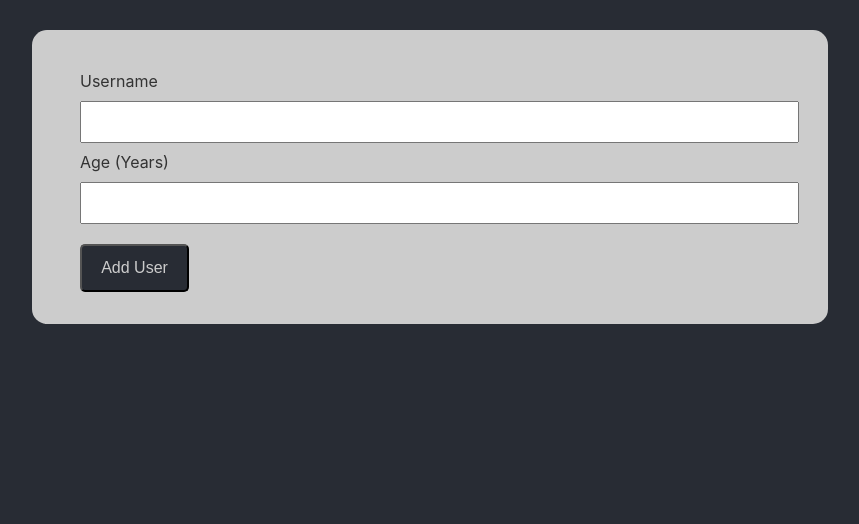
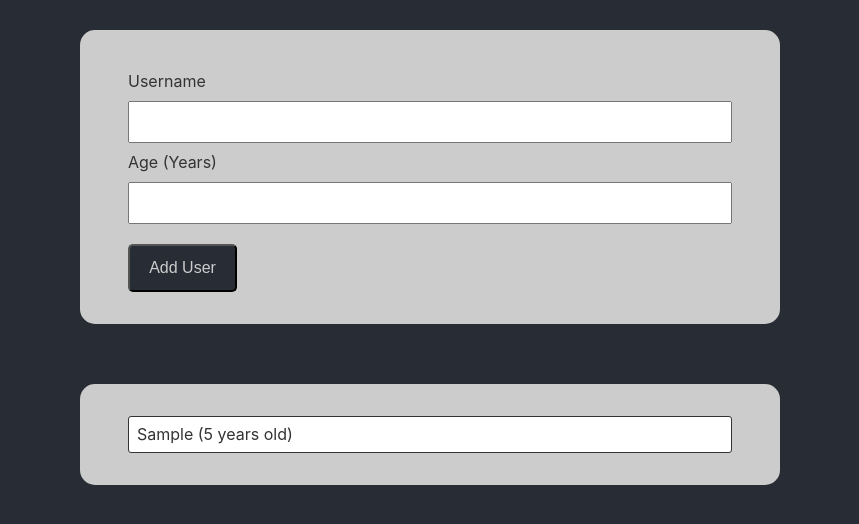
Before and after one commit to Henrique-mazzoleni/Add-User, a React (Create React App) app: page / in a window 1280 px wide. Both pictures are taken after typing "Sample", "5" into the empty fields and a click on the button "Add User". Shown: the top 524 px of the page, without its empty margins (210-1069 px from the left). Built offline with nearby package versions, Linux system fonts and the light colour scheme.

Commit message:
added verification

```diff
--- a/src/App.js
+++ b/src/App.js
@@ -1,14 +1,51 @@
+import { useState } from "react";
 import "./App.css";
 import UserInput from "./Components/UserInput";
+import UsersList from "./Components/UsersList";
+import ErrorMessage from "./Components/ErrorMessage";
 
 function App() {
+  const [usersList, setUsersList] = useState([]);
+  const [errorMessage, setErrorMessage] = useState("");
+
   const newUserHandler = (enteredData) => {
-    console.log(enteredData);
+    if (enteredData.username.length === 0 || enteredData.age.length === 0) {
+      setErrorMessage("Please enter a valid name and age (non-empty values)");
+      return;
+    }
+
+    if (parseInt(enteredData.age) < 0) {
+      setErrorMessage("Please enter a valid age (>0)");
+      return;
+    }
+
+    const newUser = {
+      id: Math.random().toString(),
+      username: enteredData.username,
+      age: enteredData.age,
+    };
+    setErrorMessage("");
+    setUsersList((prevList) => {
+      return [newUser, ...prevList];
+    });
+  };
+
+  const closeMessageHandler = () => {
+    setErrorMessage("");
   };
 
   return (
     <div className="App">
+      {errorMessage === "" ? (
+        ""
+      ) : (
+        <ErrorMessage
+          message={errorMessage}
+          closeMessage={closeMessageHandler}
+        />
+      )}
       <UserInput onSaveInput={newUserHandler} />
+      {usersList.length > 0 ? <UsersList users={usersList} /> : ""}
     </div>
   );
 }
--- /dev/null
+++ b/src/Components/ErrorMessage.css
@@ -0,0 +1,46 @@
+.overlay {
+  position: fixed;
+  inset: 0;
+  background-color: rgba(0, 0, 0, 0.8);
+  backdrop-filter: blur(4px);
+  z-index: 999;
+  transition: all 0.5s;
+  display: flex;
+  align-items: center;
+  justify-content: center;
+}
+
+.error-message {
+  width: 700px;
+  height: 100%;
+  height: 300px;
+  background: #ccc;
+  border-radius: 10px;
+  overflow: hidden;
+}
+
+.error-message h1 {
+  height: 70px;
+  padding: 20px;
+  text-align: center;
+  text-justify: auto;
+  background-color: blue;
+}
+
+.error-message .body {
+  color: #333;
+}
+
+.body p {
+  margin: 50px;
+  font-size: 20px;
+}
+
+.error-message button {
+  background: #282c34;
+  color: #ccc;
+  padding: 0.8rem 1.2rem;
+  margin-top: 10px;
+  font-size: 1rem;
+  border-radius: 5px;
+}
--- /dev/null
+++ b/src/Components/ErrorMessage.js
@@ -0,0 +1,17 @@
+import "./ErrorMessage.css";
+
+const ErrorMessage = (props) => {
+  return (
+    <div className="overlay">
+      <div className="error-message">
+        <h1>Invalid input</h1>
+        <div className="body">
+          <p>{props.message}</p>
+        </div>
+        <button onClick={props.closeMessage}>Okay</button>
+      </div>
+    </div>
+  );
+};
+
+export default ErrorMessage;
--- a/src/Components/UserInput.js
+++ b/src/Components/UserInput.js
@@ -29,14 +29,15 @@ const UserInput = (props) => {
     e.preventDefault();
 
     const submitedData = {
-      username: formInput.username,
-      age: formInput.age,
+      username: formInput.username.trim(),
+      age: formInput.age.trim(),
     };
 
     setFormInput({
       username: "",
       age: "",
     });
+
     props.onSaveInput(submitedData);
   };
 
@@ -49,13 +50,7 @@ const UserInput = (props) => {
         onChange={usernameChangeHandler}
       />
       <label>Age (Years)</label>
-      <input
-        type="number"
-        min="0"
-        step="1"
-        value={formInput.age}
-        onChange={ageChangeHandler}
-      />
+      <input type="number" value={formInput.age} onChange={ageChangeHandler} />
       <button>Add User</button>
     </form>
   );
--- /dev/null
+++ b/src/Components/UsersList.css
@@ -0,0 +1,23 @@
+.users-list {
+  background: #ccc;
+  color: #333;
+  width: 700px;
+  line-height: 1.2rem;
+  padding: 2rem 3rem;
+  border-radius: 15px;
+  margin: 30px;
+  text-align: left;
+}
+
+.users-list li {
+  list-style: none;
+  background-color: #fff;
+  border: 1px solid #333;
+  border-radius: 3px;
+  padding: 0.5em;
+  margin-bottom: 8px;
+}
+
+.users-list li:last-child {
+  margin: 0;
+}
--- /dev/null
+++ b/src/Components/UsersList.js
@@ -0,0 +1,15 @@
+import "./UsersList.css";
+
+const UsersList = (props) => {
+  return (
+    <ul className="users-list">
+      {props.users.map((user) => (
+        <li>{`${user.username} (${user.age} year${
+          parseInt(user.age) === 1 ? "" : "s"
+        } old)`}</li>
+      ))}
+    </ul>
+  );
+};
+
+export default UsersList;
--- a/src/index.css
+++ b/src/index.css
@@ -1,13 +1,19 @@
+* {
+  margin: 0;
+  padding: 0;
+  box-sizing: border-box;
+}
+
 body {
   margin: 0;
-  font-family: -apple-system, BlinkMacSystemFont, 'Segoe UI', 'Roboto', 'Oxygen',
-    'Ubuntu', 'Cantarell', 'Fira Sans', 'Droid Sans', 'Helvetica Neue',
+  font-family: -apple-system, BlinkMacSystemFont, "Segoe UI", "Roboto", "Oxygen",
+    "Ubuntu", "Cantarell", "Fira Sans", "Droid Sans", "Helvetica Neue",
     sans-serif;
   -webkit-font-smoothing: antialiased;
   -moz-osx-font-smoothing: grayscale;
 }
 
 code {
-  font-family: source-code-pro, Menlo, Monaco, Consolas, 'Courier New',
+  font-family: source-code-pro, Menlo, Monaco, Consolas, "Courier New",
     monospace;
 }
```
